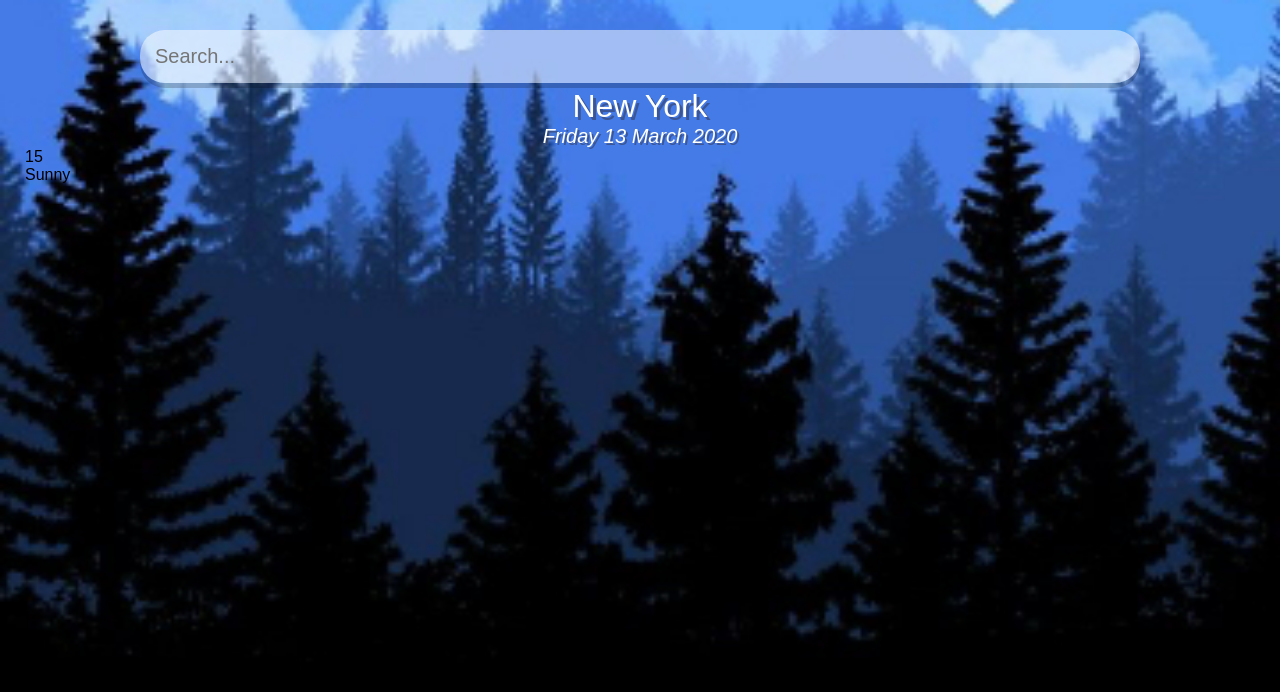
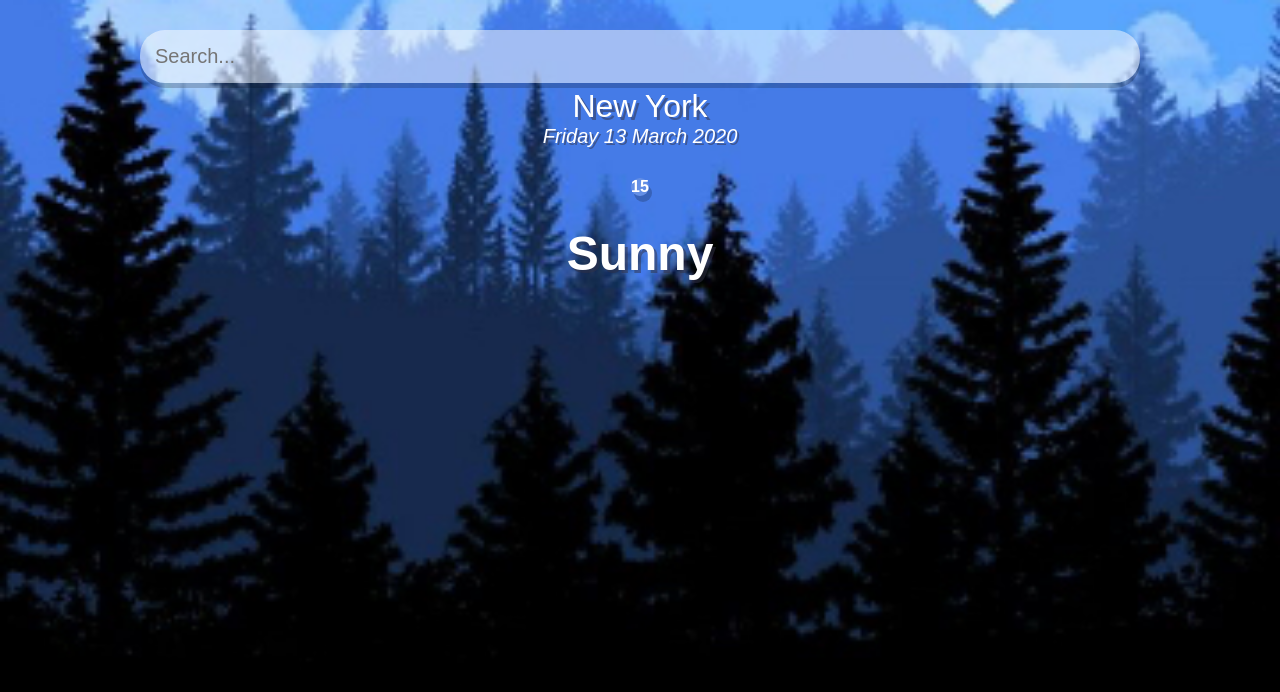
Before and after one commit to Benji171/WeatherApp, a React (Create React App) app in the folder weather-app/: page / in a window 1280 px wide. Shown: the top 692 px of the page. Built offline with nearby package versions, Linux system fonts and the light colour scheme.

Commit message:
Added State

```diff
--- a/weather-app/src/App.js
+++ b/weather-app/src/App.js
@@ -1,4 +1,4 @@
-import React from 'react';
+import React, { useState } from 'react';
 import './App.css';
 
 // const api = {
@@ -7,6 +7,9 @@ import './App.css';
 // }
 
 function App() {
+
+  const [query, setQuery] = useState('');
+  const [weather, setWeather] = useState('');
 
   const dateBuilder = (d) => {
     let months= ["January","February","March","April","May","June","July",
@@ -38,7 +41,7 @@ function App() {
          <div className="date">{dateBuilder(new Date())}</div>
        </div>
 
-       <div>
+       <div className="weather-box">
          <div className="temp">15</div>
          <div className="weather">Sunny</div>
        </div>
```
